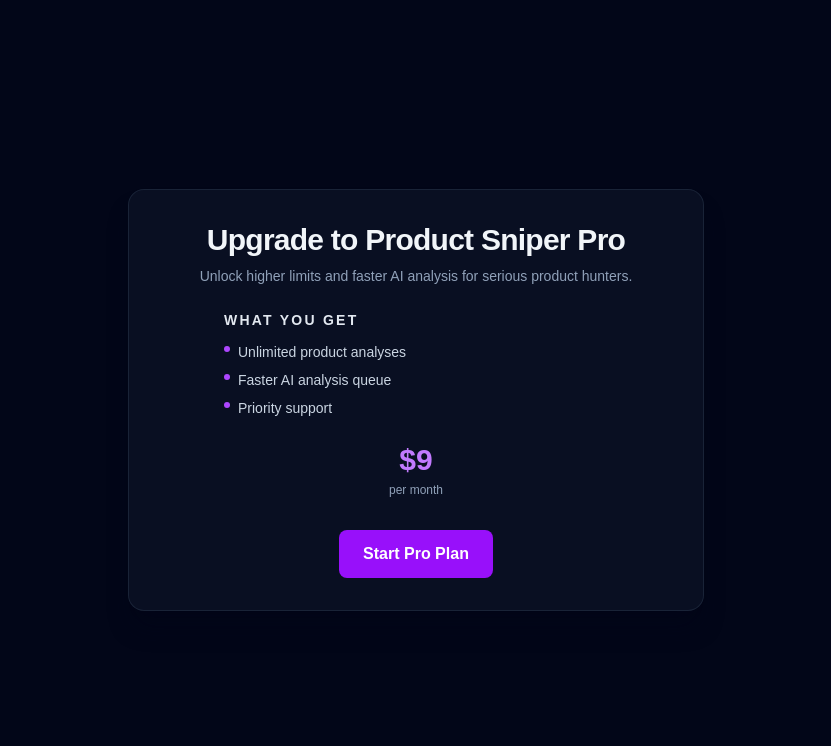
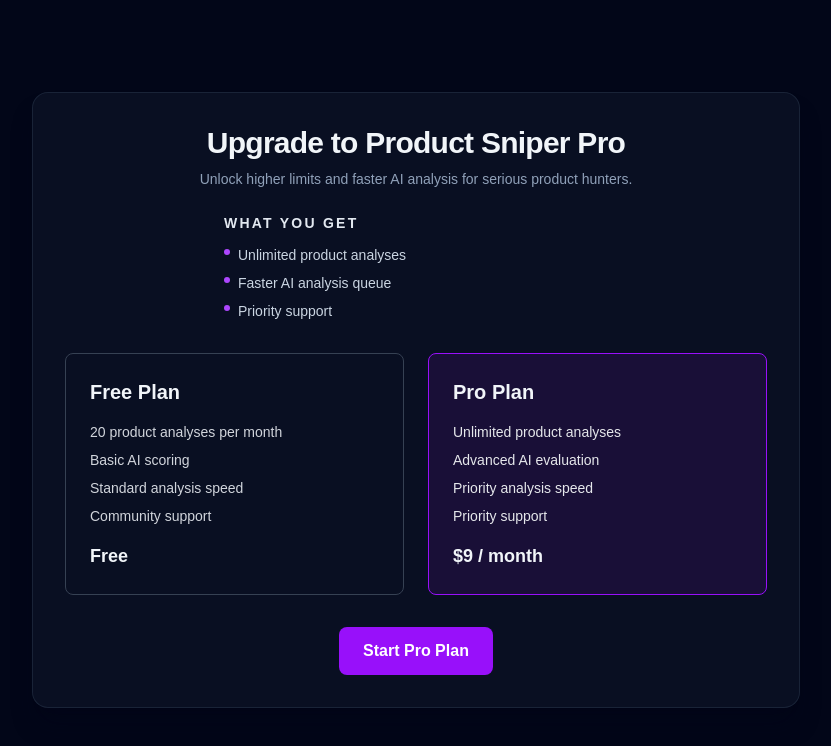
Before and after one commit to AngryChimp77/product-sniper-v2, a Next.js app: page /upgrade in a window 1280 px wide. Shown: the top 746 px of the page, without its empty margins (224-1055 px from the left). Built offline with nearby package versions, Linux system fonts and the light colour scheme.

Commit message:
Revamp UpgradePage layout to include detailed plan options. This update enhances the user experience by introducing a clear comparison between Free and Pro plans, showcasing features and pricing in a visually appealing grid format.

```diff
--- a/app/upgrade/page.tsx
+++ b/app/upgrade/page.tsx
@@ -3,7 +3,7 @@
 export default function UpgradePage() {
   return (
     <main className="min-h-screen bg-slate-950 text-slate-100 flex items-center justify-center px-4">
-      <div className="w-full max-w-xl bg-slate-900/60 border border-slate-800/80 rounded-2xl p-6 sm:p-8 shadow-xl shadow-slate-950/40 backdrop-blur text-center space-y-6">
+      <div className="w-full max-w-3xl bg-slate-900/60 border border-slate-800/80 rounded-2xl p-6 sm:p-8 shadow-xl shadow-slate-950/40 backdrop-blur text-center space-y-6">
         <div className="space-y-2">
           <h1 className="text-2xl sm:text-3xl font-semibold tracking-tight">
             Upgrade to Product Sniper Pro
@@ -33,9 +33,28 @@
           </ul>
         </div>
 
-        <div className="space-y-1">
-          <p className="text-3xl font-semibold text-purple-400">$9</p>
-          <p className="text-xs text-slate-400">per month</p>
+        <div className="grid grid-cols-2 gap-6 mt-8 text-left">
+          <div className="border border-gray-700 rounded-lg p-6">
+            <h3 className="text-xl font-semibold mb-4">Free Plan</h3>
+            <ul className="space-y-2 text-gray-300 text-sm">
+              <li>20 product analyses per month</li>
+              <li>Basic AI scoring</li>
+              <li>Standard analysis speed</li>
+              <li>Community support</li>
+            </ul>
+            <p className="mt-4 text-lg font-semibold">Free</p>
+          </div>
+
+          <div className="border border-purple-600 rounded-lg p-6 bg-purple-900/20">
+            <h3 className="text-xl font-semibold mb-4">Pro Plan</h3>
+            <ul className="space-y-2 text-gray-200 text-sm">
+              <li>Unlimited product analyses</li>
+              <li>Advanced AI evaluation</li>
+              <li>Priority analysis speed</li>
+              <li>Priority support</li>
+            </ul>
+            <p className="mt-4 text-lg font-semibold">$9 / month</p>
+          </div>
         </div>
 
         <button className="bg-purple-600 hover:bg-purple-700 px-6 py-3 rounded-lg text-white font-semibold mt-2 w-full sm:w-auto">
```
